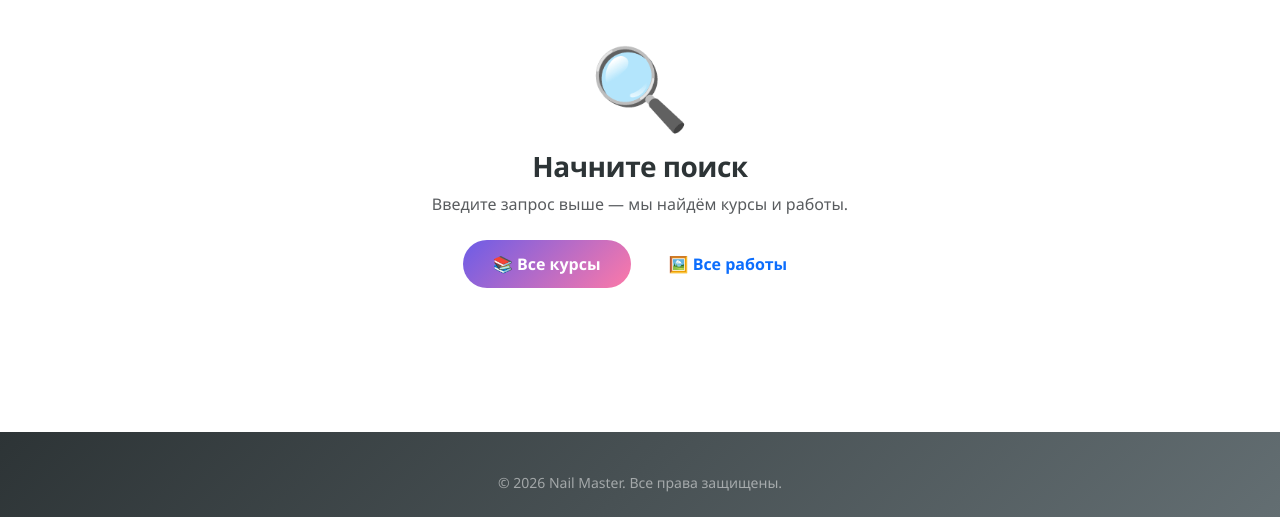
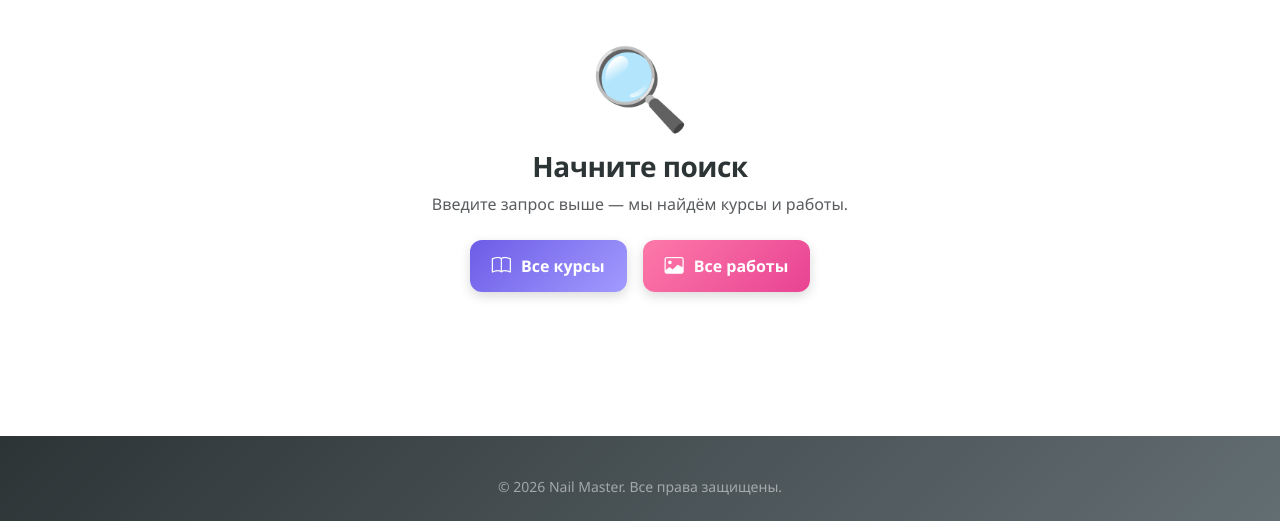
Before and after one commit to zheleznovaSashka/NailMaster, a Django app: page /search/ in a window 1280 px wide. Shown: the part 298-819 px from the top of the page. Run offline with Django 5.2, Linux system fonts and the light colour scheme; data that the repository does not hold is empty.

Commit message:
feat: поиск (2 колонки), единый стиль кнопок, защита от повторной покупки

```diff
--- a/static/css/style.css
+++ b/static/css/style.css
@@ -1042,3 +1042,45 @@ form input[name="q"] {
     caret-color: #6c5ce7 !important;
     background-color: #ffffff !important;
 }
+
+/* ==================== КОМПАКТНЫЕ КНОПКИ СОЦСЕТЕЙ (для заказов) ==================== */
+.social-btn-sm {
+    display: inline-flex;
+    align-items: center;
+    gap: 10px;
+    padding: 12px 22px;
+    border-radius: 12px;
+    text-decoration: none;
+    color: white !important;
+    font-size: 1rem;
+    font-weight: 600;
+    transition: all 0.3s;
+    box-shadow: 0 4px 12px rgba(0, 0, 0, 0.15);
+}
+
+.social-btn-sm:hover {
+    transform: translateY(-2px);
+    color: white !important;
+    box-shadow: 0 8px 20px rgba(0, 0, 0, 0.25);
+}
+
+.social-btn-sm i {
+    font-size: 1.2rem;
+}
+
+.telegram-btn-sm {
+    background: linear-gradient(135deg, #0088cc, #00b4d8);
+}
+
+.max-btn-sm {
+    background: linear-gradient(135deg, #8e44ad, #c56cf0);
+}
+
+/* ==================== КНОПКИ КУРСОВ И РАБОТ (для поиска) ==================== */
+.courses-btn-sm {
+    background: linear-gradient(135deg, #6c5ce7, #a29bfe);
+}
+
+.works-btn-sm {
+    background: linear-gradient(135deg, #fd79a8, #e84393);
+}
--- a/templates/core/search.html
+++ b/templates/core/search.html
@@ -119,9 +119,15 @@
                     По запросу "<strong>{{ query }}</strong>" ничего не найдено.<br>
                     Попробуйте изменить запрос или посмотреть всё.
                 </p>
-                <div class="d-flex gap-2 justify-content-center flex-wrap">
-                    <a href="{% url 'courses:list' %}" class="btn btn-primary">📚 Все курсы</a>
-                    <a href="{% url 'portfolio:list' %}" class="btn btn-outline-primary">🖼️ Все работы</a>
+                <div class="d-flex gap-3 justify-content-center flex-wrap">
+                    <a href="{% url 'courses:list' %}" class="social-btn-sm courses-btn-sm">
+                        <i class="bi bi-book"></i>
+                        <span>Все курсы</span>
+                    </a>
+                    <a href="{% url 'portfolio:list' %}" class="social-btn-sm works-btn-sm">
+                        <i class="bi bi-image"></i>
+                        <span>Все работы</span>
+                    </a>
                 </div>
             </div>
         {% endif %}
@@ -132,9 +138,15 @@
             <div class="display-1 mb-3">🔍</div>
             <h3>Начните поиск</h3>
             <p class="text-muted mb-4">Введите запрос выше — мы найдём курсы и работы.</p>
-            <div class="d-flex gap-2 justify-content-center flex-wrap">
-                <a href="{% url 'courses:list' %}" class="btn btn-primary">📚 Все курсы</a>
-                <a href="{% url 'portfolio:list' %}" class="btn btn-outline-primary">🖼️ Все работы</a>
+            <div class="d-flex gap-3 justify-content-center flex-wrap">
+                <a href="{% url 'courses:list' %}" class="social-btn-sm courses-btn-sm">
+                    <i class="bi bi-book"></i>
+                    <span>Все курсы</span>
+                </a>
+                <a href="{% url 'portfolio:list' %}" class="social-btn-sm works-btn-sm">
+                    <i class="bi bi-image"></i>
+                    <span>Все работы</span>
+                </a>
             </div>
         </div>
     {% endif %}
```
Also changed, not shown: templates/orders/detail.html (+8 -4 lines).
